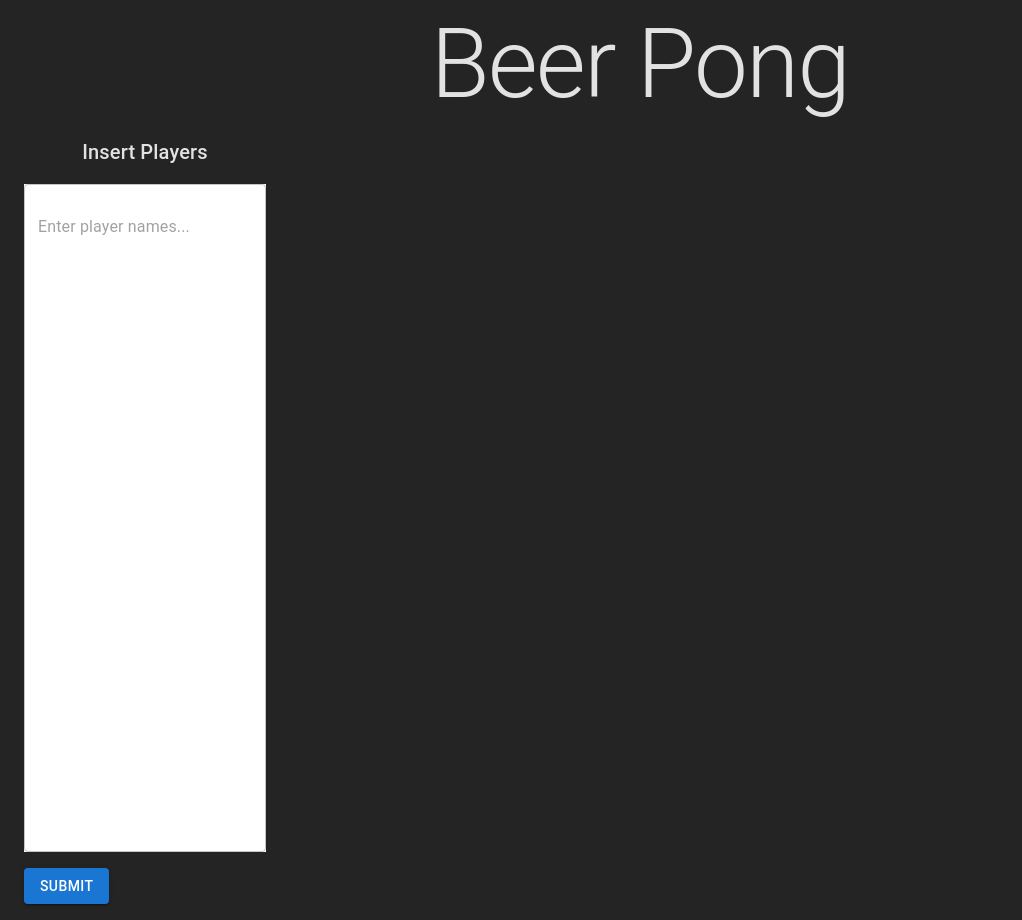
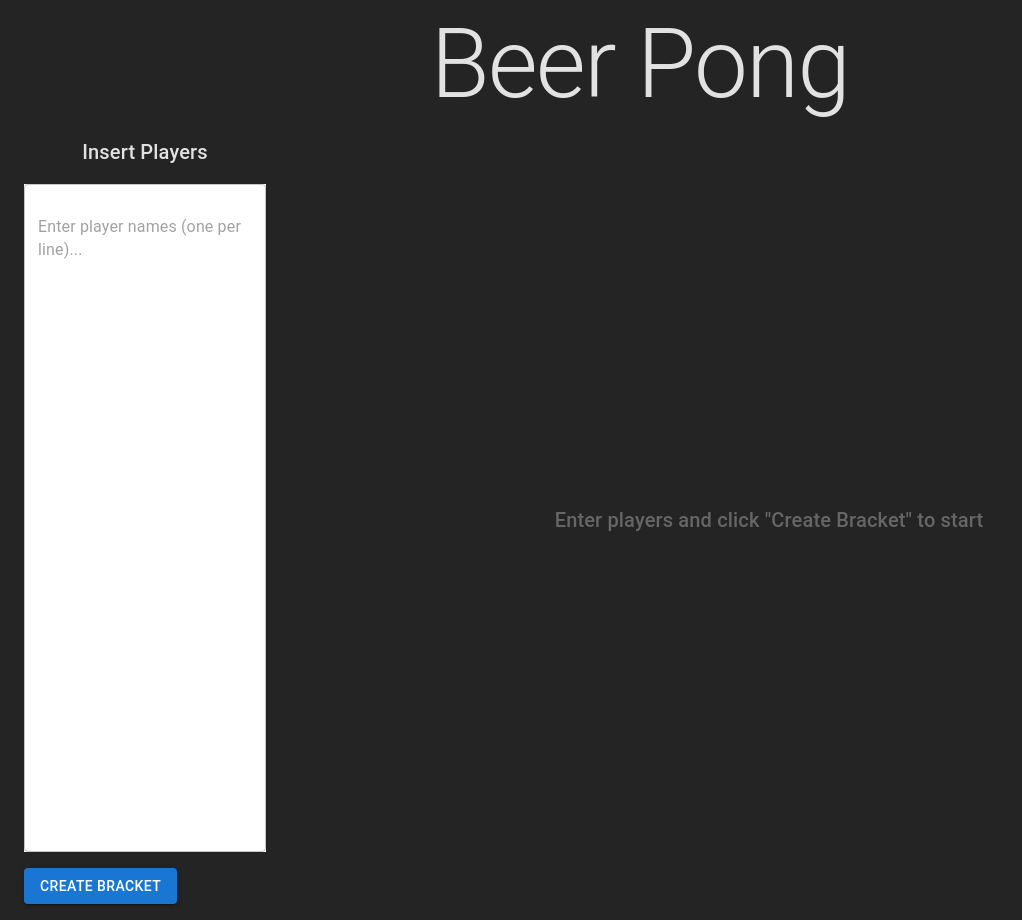
Before and after one commit to TobiasABay/beerpong.tobiasbay.me, a React (Vite) app: page / in a window 1280 px wide. Shown: the whole page, without its empty margins (0-1022 px from the left). Built offline with nearby package versions, Linux system fonts and the light colour scheme.

Commit message:
Enhance player input functionality: updated InputField component to handle player submissions and integrated TournamentBracket into App component for dynamic rendering based on player input.

```diff
--- a/src/App.tsx
+++ b/src/App.tsx
@@ -1,18 +1,21 @@
+import { useState } from 'react';
 import { Typography, Box } from '@mui/material'
 import './App.css'
 import InputField from './components/inputField'
+import TournamentBracket from './components/TournamentBracket'
 
 function App() {
+  const [players, setPlayers] = useState<string[]>([]);
 
   return (
     <>
       <Typography variant="h1">Beer Pong</Typography>
       <Box sx={{ display: 'flex', height: '100vh', gap: 2 }}>
         <Box sx={{ display: 'flex', flexDirection: 'column', height: '100vh' }}>
-          <InputField />
+          <InputField onPlayersChange={setPlayers} />
         </Box>
         <Box sx={{ flex: 4 }}>
-          {/* Right side content */}
+          <TournamentBracket players={players} />
         </Box>
       </Box>
     </>
--- /dev/null
+++ b/src/components/PlayerBox.tsx
@@ -0,0 +1,52 @@
+import { Box, Typography } from '@mui/material';
+
+interface PlayerBoxProps {
+    name: string;
+    seed?: number;
+}
+
+export default function PlayerBox({ name, seed }: PlayerBoxProps) {
+    return (
+        <Box
+            sx={{
+                backgroundColor: 'white',
+                border: '2px solid #1976d2',
+                borderRadius: '6px',
+                padding: '8px 12px',
+                minWidth: '80px',
+                display: 'flex',
+                alignItems: 'center',
+                gap: '8px',
+                boxShadow: '0 2px 4px rgba(0,0,0,0.1)',
+                transition: 'all 0.2s ease',
+                '&:hover': {
+                    boxShadow: '0 4px 8px rgba(0,0,0,0.15)',
+                    transform: 'translateY(-1px)'
+                }
+            }}
+        >
+            {seed && (
+                <Typography
+                    variant="caption"
+                    sx={{
+                        color: '#666',
+                        fontSize: '0.6rem',
+                        fontWeight: 'bold'
+                    }}
+                >
+                    #{seed}
+                </Typography>
+            )}
+            <Typography
+                variant="body2"
+                sx={{
+                    fontWeight: 'bold',
+                    color: '#333',
+                    fontSize: '0.85rem'
+                }}
+            >
+                {name}
+            </Typography>
+        </Box>
+    );
+}
--- /dev/null
+++ b/src/components/TournamentBracket.tsx
@@ -0,0 +1,52 @@
+import { Box, Typography } from '@mui/material';
+import PlayerBox from './PlayerBox';
+
+interface TournamentBracketProps {
+    players: string[];
+}
+
+export default function TournamentBracket({ players }: TournamentBracketProps) {
+    if (players.length === 0) {
+        return (
+            <Box sx={{
+                display: 'flex',
+                alignItems: 'center',
+                justifyContent: 'center',
+                height: '100%',
+                color: '#666'
+            }}>
+                <Typography variant="h6">
+                    Enter players and click "Create Bracket" to start
+                </Typography>
+            </Box>
+        );
+    }
+
+    return (
+        <Box sx={{
+            width: '100%',
+            height: '100%',
+            padding: 2,
+            overflow: 'auto'
+        }}>
+            <Typography variant="h5" sx={{ mb: 3, color: '#333' }}>
+                Tournament Bracket
+            </Typography>
+
+            <Box sx={{
+                display: 'flex',
+                flexDirection: 'column',
+                gap: 2,
+                alignItems: 'flex-start'
+            }}>
+                {players.map((player, index) => (
+                    <PlayerBox
+                        key={index}
+                        name={player}
+                        seed={index + 1}
+                    />
+                ))}
+            </Box>
+        </Box>
+    );
+}
--- a/src/components/inputField.tsx
+++ b/src/components/inputField.tsx
@@ -1,13 +1,32 @@
+import { useState } from 'react';
 import Typography from '@mui/material/Typography';
 import TextField from '@mui/material/TextField';
 import Button from '@mui/material/Button';
 import Box from '@mui/material/Box';
 
-export default function InputField() {
+interface InputFieldProps {
+    onPlayersChange: (players: string[]) => void;
+}
+
+export default function InputField({ onPlayersChange }: InputFieldProps) {
+    const [inputText, setInputText] = useState('');
+
+    const handleSubmit = () => {
+        // Split by newlines and filter out empty strings
+        const players = inputText
+            .split('\n')
+            .map(name => name.trim())
+            .filter(name => name.length > 0);
+
+        onPlayersChange(players);
+    };
+
     return (
         <Box sx={{ width: '100%', height: '100%', display: 'flex', flexDirection: 'column', gap: 2, padding: 2 }}>
             <Typography variant="h6">Insert Players</Typography>
             <TextField
+                value={inputText}
+                onChange={(e) => setInputText(e.target.value)}
                 sx={{
                     backgroundColor: 'white',
                     width: '100%',
@@ -25,9 +44,15 @@ export default function InputField() {
                 }}
                 multiline
                 variant="outlined"
-                placeholder="Enter player names..."
+                placeholder="Enter player names (one per line)..."
             />
-            <Button variant="contained" sx={{ alignSelf: 'flex-start' }}>Submit</Button>
+            <Button
+                variant="contained"
+                sx={{ alignSelf: 'flex-start' }}
+                onClick={handleSubmit}
+            >
+                Create Bracket
+            </Button>
         </Box>
     )
 }
```
